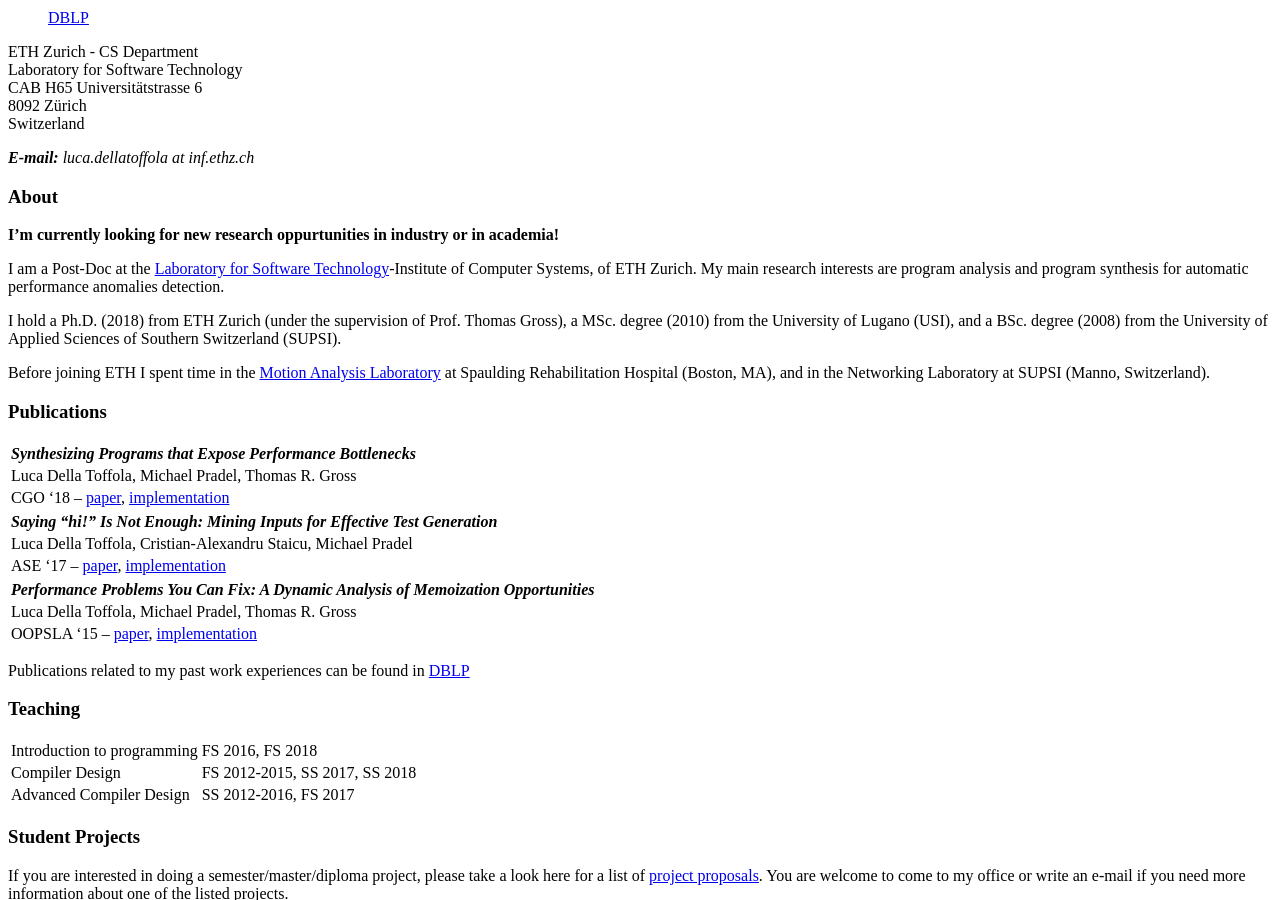
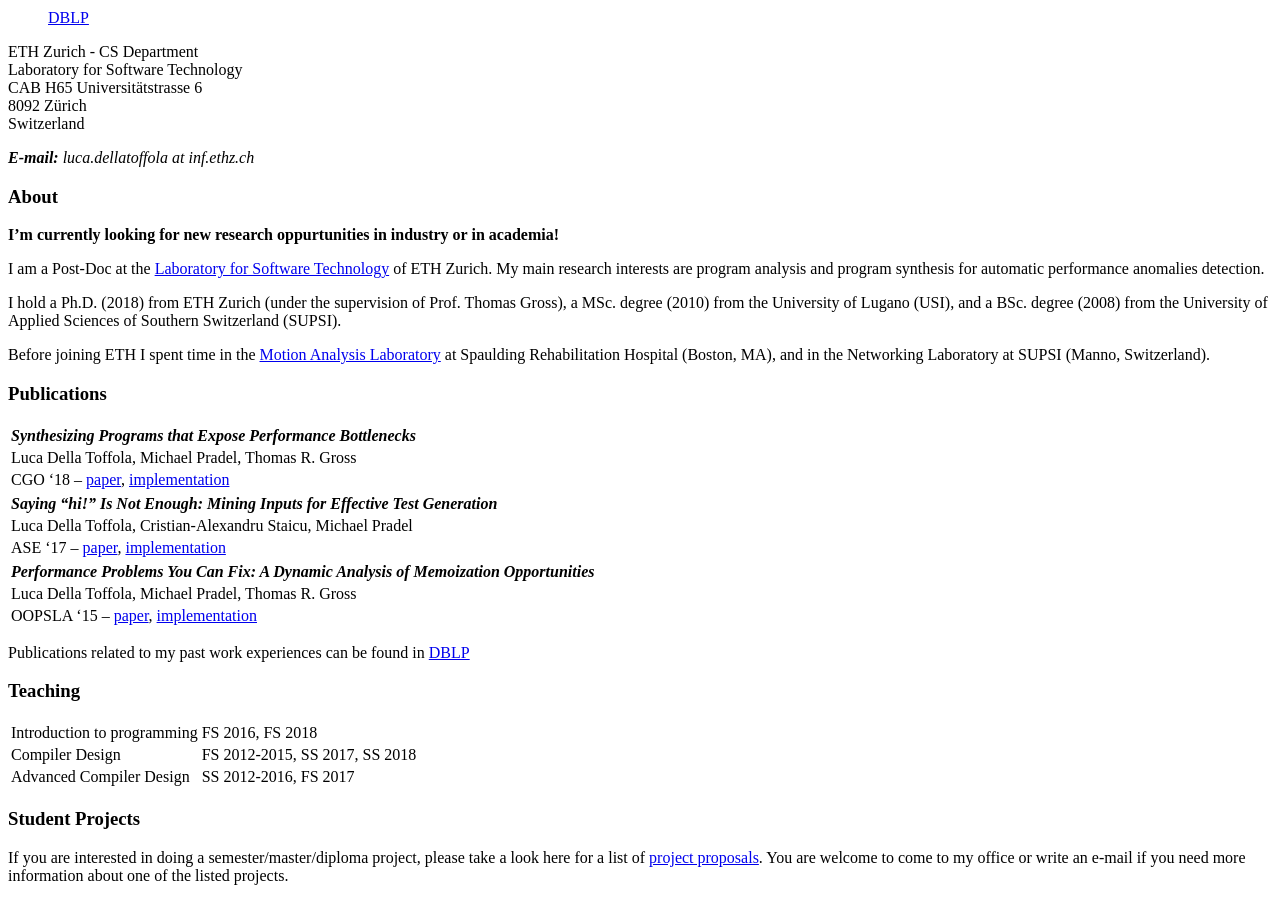
Before and after one commit to lucadt/lucadt.github.io, a Jekyll site: the page built from index.md, in a window 1280 px wide and 900 px high, scrolled down 575 px. Built offline with Jekyll 4.4.1, drawn with Linux system fonts in a browser that asks for light colours; nearby versions of some CDN libraries; a style sheet for code colours, icons or effects is not loaded; the repository's description, which GitHub fills in, is left out; our own code applies the rules of GitHub Pages for plain Markdown files.

Commit message:
Update index.md
Removed institute

```diff
--- a/index.md
+++ b/index.md
@@ -5,7 +5,8 @@ layout: default
 ### [](#header-3) About
 __I'm currently looking for new research oppurtunities in industry or in academia!__
 
-I am a Post-Doc at the [Laboratory for Software Technology](http://www.lst.inf.ethz.ch)-Institute of Computer Systems, of ETH Zurich. My main research interests are program analysis and program synthesis for automatic performance anomalies detection.
+I am a Post-Doc at the [Laboratory for Software Technology](http://www.lst.inf.ethz.ch) of ETH Zurich.
+My main research interests are program analysis and program synthesis for automatic performance anomalies detection.
 
 I hold a Ph.D. (2018) from ETH Zurich (under the supervision of Prof. Thomas Gross), a MSc. degree (2010) from the University of Lugano (USI), and a BSc. degree (2008) from the  University of Applied Sciences of Southern Switzerland (SUPSI).
 
```
